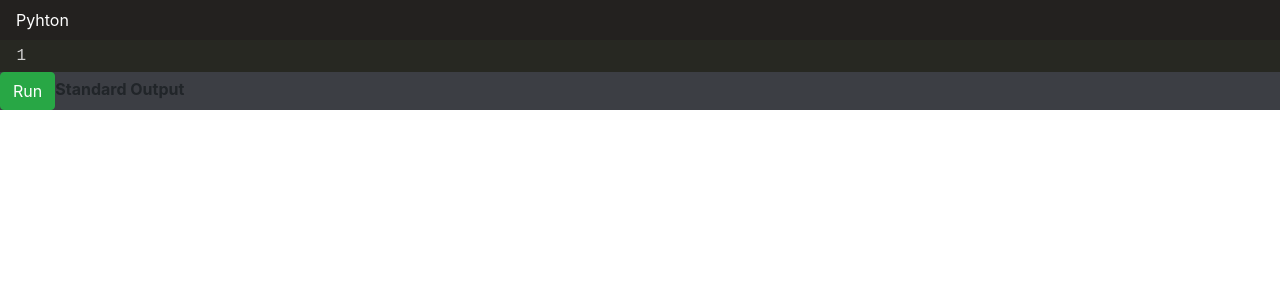
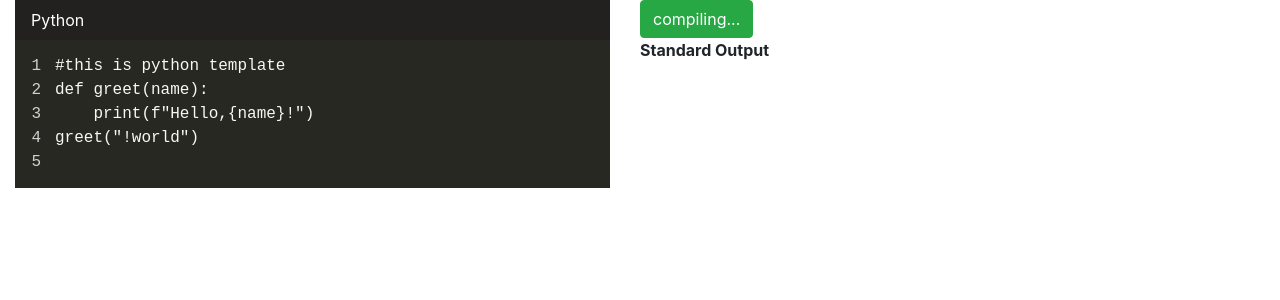
Before and after one commit to varunkumarnr/DevCI, a React (Create React App) app: page /compiler in a window 1280 px wide. Shown: the top 300 px of the page. Built offline with nearby package versions, Linux system fonts and the light colour scheme; no server answers.

Commit message:
compiler styling

```diff
--- a/src/Styles/Compiler.css
+++ b/src/Styles/Compiler.css
@@ -4,19 +4,48 @@
 .heading {
   font-size: 20px;
 }
+html {
+  margin: 0;
+  padding: 0;
+}
+.code-mirror-wrapper {
+  flex-grow: 1;
+  overflow: hidden;
+}
+
 #source {
   width: 100% !important;
   background: #cccccc52;
-  height: 50vh;
+  height: 70vh;
   font-size: 15px;
   resize: vertical;
 }
-#input {
+body {
+  width: 100%;
+  height: 100%;
+  max-height: 100%;
+  margin: 0 auto;
+  padding: 0;
+}
+
+/* #input {
   background: #cccccc52;
   width: 45.6%;
   height: 17vh;
   resize: vertical;
   font-size: 17px;
+} */
+* {
+  box-sizing: border-box;
+}
+
+.CodeMirror-linenumber {
+  padding-right: 10px;
+}
+
+.CodeMirror {
+  padding-top: 10px;
+  padding-bottom: 10px;
 }
 #output {
   background: #cccccc52;
@@ -31,3 +60,28 @@
 .language {
   width: 150px;
 }
+/* #msg-con {
+  border-style: dashed;
+  border-color: var(--success);
+  margin-top: 10px;
+  margin-bottom: 20px;
+  overflow: scroll;
+} */
+::-webkit-scrollbar {
+  width: 10px;
+}
+
+/* Track */
+::-webkit-scrollbar-track {
+  background: #f1f1f1;
+}
+
+/* Handle */
+::-webkit-scrollbar-thumb {
+  background: #888;
+}
+
+/* Handle on hover */
+::-webkit-scrollbar-thumb:hover {
+  background: #555;
+}
--- a/src/components/Compiler/CodeCompiler.js
+++ b/src/components/Compiler/CodeCompiler.js
@@ -37,6 +37,7 @@ export const CodeCompiler = ({ displayName, language, value, onChange }) => {
         onBeforeChange={handleChange}
         value={value}
         className='code-mirror-wrapper'
+        id='source'
         options={{
           lineWrapping: true,
           lint: true,
--- a/src/components/Compiler/temp.js
+++ b/src/components/Compiler/temp.js
@@ -1,4 +1,4 @@
-const JSCODE =
+export const JSCODE =
   `
 //this is Node Js template
 
@@ -8,14 +8,14 @@ function greet(name) {
 greet("world");
 }
 `.trim() + "\n";
-const PYCODE =
+export const PYCODE =
   `
 #this is python template
 def greet(name):
     print(f"Hello,{name}!")
 greet("!world")
 `.trim() + "\n";
-const CPPCODE =
+export const CPPCODE =
   `
 // This is C++ tenplate
 #include <iostream>
@@ -27,7 +27,7 @@ int main() {
     return 0;
 }
 `.trim() + "\n";
-const RBCODE =
+export const RBCODE =
   `
 # This is the Ruby template
 def greet(name)
@@ -36,7 +36,7 @@ end
 greet('world')
 `.trim() + "\n";
 
-const LUACODE =
+export const LUACODE =
   `
 -- This is the Lua template
 function greet(name)
--- a/src/pages/Compiler.js
+++ b/src/pages/Compiler.js
@@ -1,11 +1,15 @@
-import React from "react";
+import React, { useState, useEffect } from "react";
 import { CodeCompiler } from "../components/Compiler/CodeCompiler";
 import useLocalStorage from "../components/hooks/useLocalStorage";
-
+import "../Styles/Compiler.css";
+import { PYCODE } from "../components/Compiler/temp";
 export const Compiler = () => {
-  //   const [langauge, setLanguage] = useState("cpython-head");
+  const [langauge, setLanguage] = useState("cpython-head");
   const [python, setPython] = useLocalStorage("PYCODE", "");
-  //   const [srcDoc, setSrcDoc] = useState("");
+  const [lua, setLua] = useLocalStorage("LUACODE", "");
+  const [cpp, setCPP] = useLocalStorage("CPP", "");
+  const [javascript, setJavaScript] = useLocalStorage("javas");
+  const [ruby, setRuby] = useLocalStorage("ruby", "");
   const fetchData = async (code, lang) => {
     var msg, newData, req;
     req = await fetch(
@@ -14,34 +18,42 @@ export const Compiler = () => {
       )}&lang=${encodeURIComponent(lang)}`
     );
     newData = await req.json();
-
-    msg = newData.program_message || newData.compiler_message || "";
+    msg =
+      newData.program_message ||
+      newData.compiler_message ||
+      "Press 'Run' to run code!";
     console.log(msg);
     document.getElementById("msg").innerHTML = msg
       .replaceAll("\n", "<br>")
       .replaceAll(" ", "&nbsp");
-    // document.getElementById("runbtn").innerHTML = "Run";
+    document.getElementById("runbtn").innerHTML = "Run";
     return (document.getElementById("runbtn").classList = "btn btn-success");
   };
-  const Submit = () => {
-    // if (document.getElementById("runbtn").innerHTML != null) {
-    //   document.getElementById("runbtn").innerHTML = "Compiling...";
-    // document.getElementById("runbtn").classList = "btn btn-info";
-    fetchData(python, "cpython-head");
+  const Submit = async (e) => {
+    const i = document.getElementById("runbtn");
+    i.innerHTML = "compiling...";
+    fetchData(python, langauge);
   };
 
-  //   useEffect(() => {
-  //     const timeOut = setTimeout(() => {}, 250);
-  //     return () => clearTimeout(timeOut);
-  //   }, []);
+  useEffect(() => {
+    const timeOut = setTimeout(() => {
+      Submit();
+    }, 250);
+    return () => clearTimeout(timeOut);
+  }, []);
   return (
+    <div className='row container-fluid compiler'>
+      <div className='col-6'>
         <div className='top-panel'>
           <CodeCompiler
             langauge='python'
-        displayName='Pyhton'
-        value={python}
+            displayName='Python'
+            value={python == "" ? PYCODE : python}
             onChange={setPython}
           />
+        </div>
+      </div>
+      <div className='col-6'>
         <button
           id='runbtn'
           className='btn btn-success'
@@ -52,20 +64,11 @@ export const Compiler = () => {
         >
           Run
         </button>
-
+        <br></br>
         <strong>Standard Output</strong>
-      <div
-        id='msg-con'
-        className='container'
-        // style="
-        //   border-style: dashed;
-        //   border-color: var(--success);
-        //   margin-top: 10px;
-        //   margin-bottom: 20px;
-        //   overflow: scroll;
-        // "
-      >
+        <div id='msg-con' className='container'>
           <code id='msg'></code>
+        </div>
       </div>
     </div>
   );
--- a/src/pages/Editor.js
+++ b/src/pages/Editor.js
@@ -21,7 +21,7 @@ function Editor() {
   }, [html, css, js]);
   return (
     <>
-      <div className='panel top-panel'>
+      <div className='top-panel panel'>
         <Compiler
           language='xml'
           displayName='HTML'
```
Lines whose indentation alone changed are shown as unchanged.
